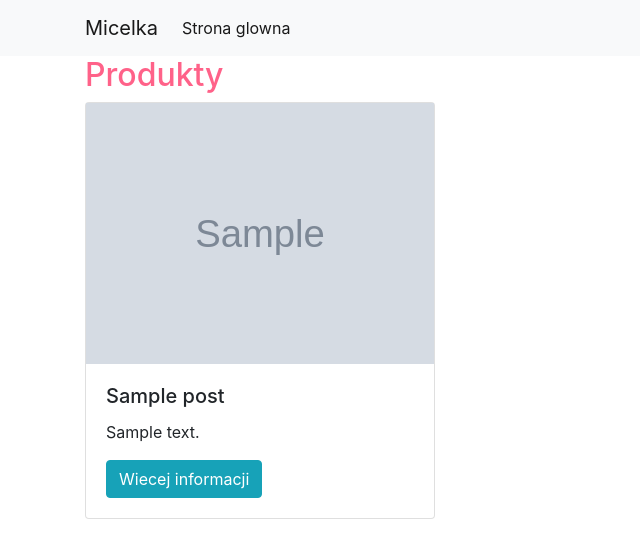
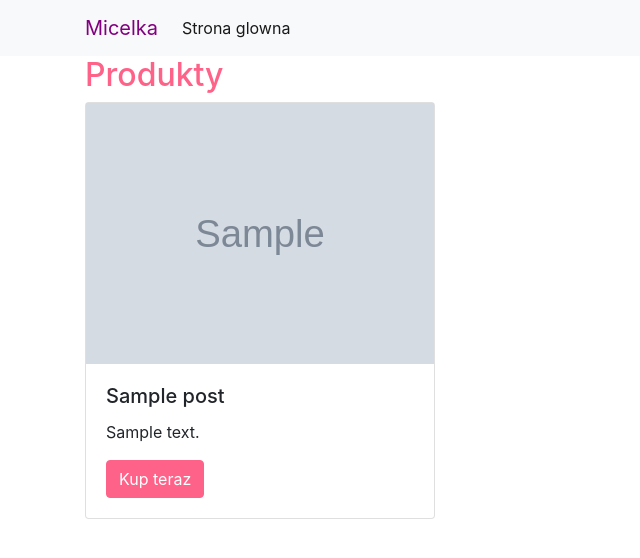
Before and after one commit to himalczyk/blog-shop-startup, a Django app: page /home/ in a window 1280 px wide. Shown: the top 558 px of the page, without its empty margins (0-640 px from the left). Run offline with Django 4.2, Linux system fonts and the light colour scheme; tables that the repository leaves empty hold one stand-in row (values such as "Sample post"); grey boxes marked "Sample" are stand-in pictures; some libraries are stand-ins or nearby versions.

Commit message:
Added CSS

```diff
--- a/home/templates/home_index.html
+++ b/home/templates/home_index.html
@@ -1,6 +1,6 @@
 {% extends 'base.html' %}
 {% block page_content %}
-<h2 style="color: #FF6289">Produkty</h2>
+<h2>Produkty</h2>
 <div class="row">
 {% for post in posts %}
     <div class="col-md-4">
@@ -11,7 +11,7 @@
                 <p class="card-text">{{ post.body }}</p>
                 <a href="{% url 'post_detail' post.pk %}"
                    class="btn btn-info">
-                    Wiecej informacji
+                    Kup teraz
                 </a>
             </div>
         </div>
--- a/micelka/settings.py
+++ b/micelka/settings.py
@@ -121,6 +121,10 @@ USE_TZ = True
 
 STATIC_URL = 'static/'
 
+STATICFILES_DIRS = [
+    os.path.join(BASE_DIR, 'static')
+]
+
 # Default primary key field type
 # https://docs.djangoproject.com/en/4.0/ref/settings/#default-auto-field
 
--- a/micelka/templates/base.html
+++ b/micelka/templates/base.html
@@ -1,5 +1,6 @@
 <link rel="stylesheet" href="https://stackpath.bootstrapcdn.com/bootstrap/4.1.3/css/bootstrap.min.css" integrity="sha384-MCw98/SFnGE8fJT3GXwEOngsV7Zt27NXFoaoApmYm81iuXoPkFOJwJ8ERdknLPMO" crossorigin="anonymous">
-
+{% load static %}
+<link rel="stylesheet" type="text/css" href="{% static 'style.css'%}"/>
 <nav class="navbar navbar-expand-lg navbar-light bg-light">
     <div class="container">
         <a class="navbar-brand" href="{% url 'home_index' %}">Micelka</a>
--- /dev/null
+++ b/static/style.css
@@ -0,0 +1,20 @@
+.navbar-brand {
+    color: purple;
+}
+/* Change text color of the navbar */
+.navbar-light .navbar-brand {
+    color: purple;
+}
+/* h5 {
+    color:#9E4244;
+    } */
+h2{
+    color: #FF6289;
+}
+/* .card-text {
+    color: #FF6289
+} */
+.btn {
+    background-color: #FF6289;
+    border-color: #FF6289;
+}
```
Also changed, not shown: home/static/style.css (+2 -10 lines).
